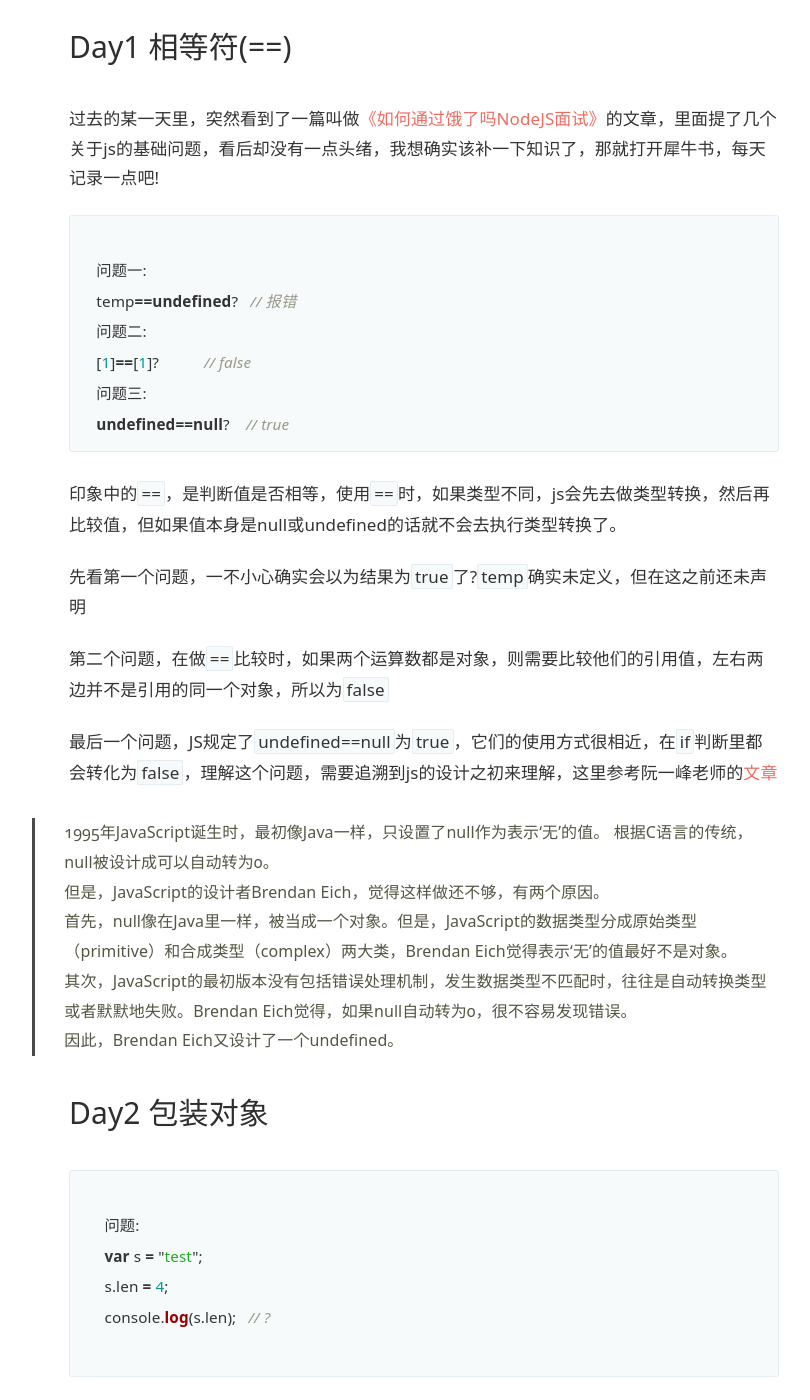
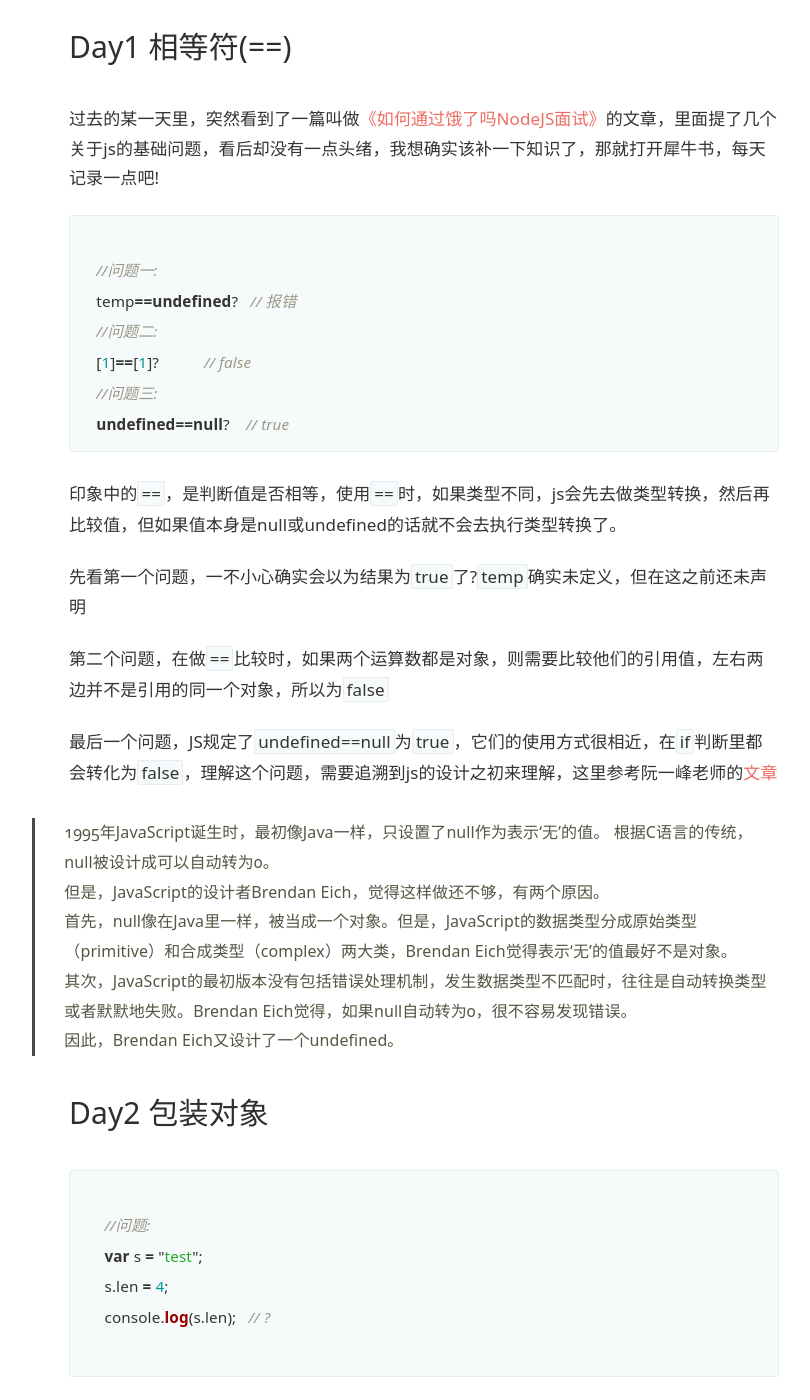
Before and after one commit to bulgerxie/bulgerxie.github.io, a Jekyll site: the page built from _posts/2017-05-31-Professional JavaScript.markdown, in a window 1280 px wide and 1400 px high, scrolled down 1166 px. Shown: the whole window, without its empty margins (216-1026 px from the left). Built offline with Jekyll 4.4.1, drawn with Linux system fonts in a browser that asks for light colours; some of the changed lines change nothing that is shown.

Commit message:
Fixd style

```diff
--- a/_posts/2017-05-31-Professional JavaScript.markdown
+++ b/_posts/2017-05-31-Professional JavaScript.markdown
@@ -35,11 +35,11 @@ excerpt:  ""
 ### Day1 相等符(==)
 过去的某一天里，突然看到了一篇叫做[《如何通过饿了吗NodeJS面试》](https://github.com/ElemeFE/node-interview/tree/master/sections/zh-cn)的文章，里面提了几个关于js的基础问题，看后却没有一点头绪，我想确实该补一下知识了，那就打开犀牛书，每天记录一点吧!
 {% highlight javascript %}
-    问题一:
+    //问题一:
     temp==undefined?   // 报错
-    问题二:
+    //问题二:
     [1]==[1]?           // false
-    问题三:
+    //问题三:
     undefined==null?    // true
 {% endhighlight %}
 
@@ -62,7 +62,7 @@ excerpt:  ""
 ### Day2 包装对象
 
   {% highlight javascript %}
-      问题:
+      //问题:
       var s = "test";
       s.len = 4;
       console.log(s.len);   // ?
```
